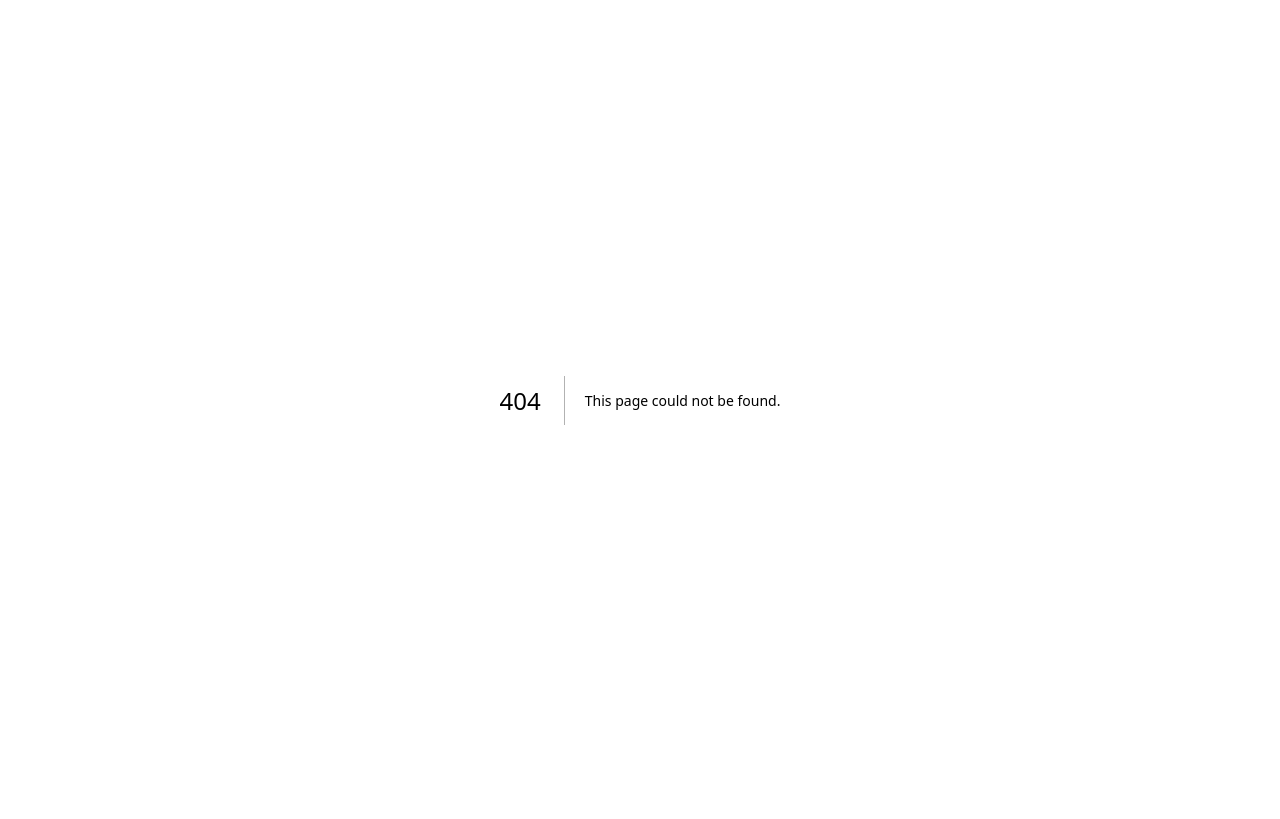
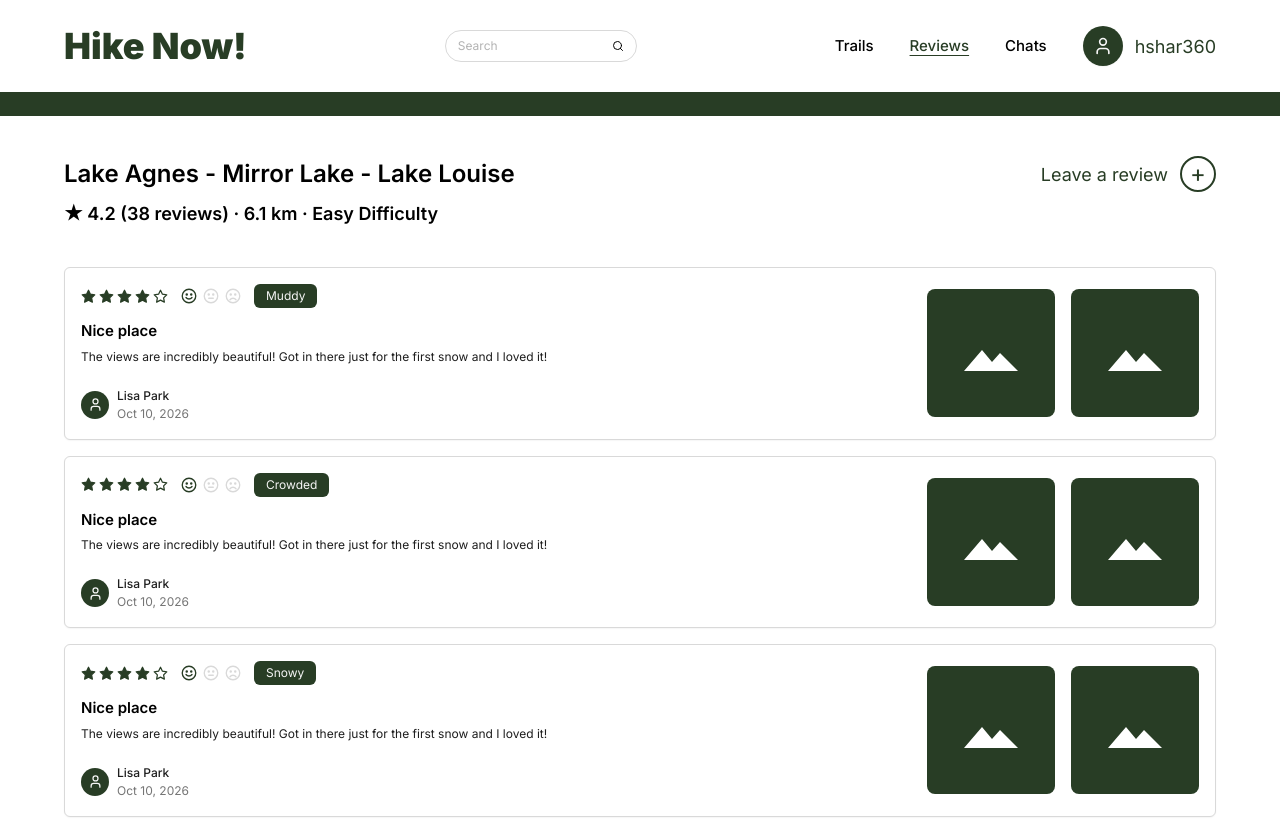
Before and after one commit to MRU-COMP3504-F2026/HikeNow, a Next.js app in the folder hike-now/: page /reviews in a window 1280 px wide. Before the commit this address had no page. Shown: the top 819 px of the page. Built offline with nearby package versions, Linux system fonts and the light colour scheme.

Commit message:
T55 implement reviews page from high fidelity prototype

```diff
--- /dev/null
+++ b/hike-now/app/reviews/page.tsx
@@ -0,0 +1,215 @@
+import Footer from "../components/footer";
+import { UserIcon } from "../components/icons";
+import Navbar from "../components/navbar";
+import StarRating from "../components/star-rating";
+import Tag from "../components/tag";
+
+type Review = {
+  id: number;
+  rating: number;
+  condition: "good" | "neutral" | "bad";
+  tag: string;
+  title: string;
+  comment: string;
+  author: string;
+  date: string;
+};
+
+const reviews: Review[] = [
+  {
+    id: 1,
+    rating: 4,
+    condition: "good",
+    tag: "Muddy",
+    title: "Nice place",
+    comment:
+      "The views are incredibly beautiful! Got in there just for the first snow and I loved it!",
+    author: "Lisa Park",
+    date: "Oct 10, 2026",
+  },
+  {
+    id: 2,
+    rating: 4,
+    condition: "good",
+    tag: "Crowded",
+    title: "Nice place",
+    comment:
+      "The views are incredibly beautiful! Got in there just for the first snow and I loved it!",
+    author: "Lisa Park",
+    date: "Oct 10, 2026",
+  },
+  {
+    id: 3,
+    rating: 4,
+    condition: "good",
+    tag: "Snowy",
+    title: "Nice place",
+    comment:
+      "The views are incredibly beautiful! Got in there just for the first snow and I loved it!",
+    author: "Lisa Park",
+    date: "Oct 10, 2026",
+  },
+];
+
+function ConditionIcons({
+  selected,
+}: {
+  selected: Review["condition"];
+}) {
+  const conditions = [
+    { key: "good", mouth: "M8 14s1.5 2 4 2 4-2 4-2" },
+    { key: "neutral", mouth: "M9 15h6" },
+    { key: "bad", mouth: "M8 17s1.5-2 4-2 4 2 4 2" },
+  ] as const;
+
+  return (
+    <div
+      className="flex items-center gap-1"
+      aria-label={`Trail condition: ${selected}`}
+    >
+      {conditions.map(({ key, mouth }) => {
+        const active = key === selected;
+
+        return (
+          <svg
+            key={key}
+            width="18"
+            height="18"
+            viewBox="0 0 24 24"
+            fill="none"
+            stroke="currentColor"
+            strokeWidth="1.8"
+            strokeLinecap="round"
+            strokeLinejoin="round"
+            className={active ? "text-primary" : "text-border"}
+            aria-hidden="true"
+          >
+            <circle cx="12" cy="12" r="9" />
+            <circle cx="9" cy="10" r="0.75" fill="currentColor" />
+            <circle cx="15" cy="10" r="0.75" fill="currentColor" />
+            <path d={mouth} />
+          </svg>
+        );
+      })}
+    </div>
+  );
+}
+
+function PhotoPlaceholder() {
+  return (
+    <div
+      className="flex h-28 w-28 shrink-0 items-center justify-center rounded-lg bg-primary md:h-32 md:w-32"
+      aria-label="Review photo placeholder"
+    >
+      <svg
+        width="62"
+        height="48"
+        viewBox="0 0 62 48"
+        fill="none"
+        aria-hidden="true"
+      >
+        <path
+          d="M4 42 22 21l10 12 8-9 18 18H4Z"
+          fill="white"
+        />
+      </svg>
+    </div>
+  );
+}
+
+function ReviewCard({ review }: { review: Review }) {
+  return (
+    <article className="rounded-control border border-border bg-background p-4 shadow-control">
+      <div className="flex flex-col gap-6 md:flex-row md:items-center md:justify-between">
+        {/* Left side */}
+        <div className="min-w-0 flex-1">
+          <div className="mb-3 flex flex-wrap items-center gap-3">
+            <StarRating value={review.rating} />
+
+            <ConditionIcons selected={review.condition} />
+
+            <Tag className="px-2 py-1">
+              {review.tag}
+            </Tag>
+          </div>
+
+          <h2 className="mb-1 text-nav font-semibold text-ink">
+            {review.title}
+          </h2>
+
+          <p className="mb-5 max-w-2xl text-small leading-5 text-text">
+            {review.comment}
+          </p>
+
+          <div className="flex items-center gap-2">
+            <span className="grid size-7 place-items-center rounded-full bg-primary text-on-primary">
+              <UserIcon size={15} />
+            </span>
+
+            <div>
+              <p className="text-small font-medium text-text">
+                {review.author}
+              </p>
+              <p className="text-small text-text-subtle">
+                {review.date}
+              </p>
+            </div>
+          </div>
+        </div>
+
+        {/* Review photos */}
+        <div className="flex gap-4">
+          <PhotoPlaceholder />
+          <PhotoPlaceholder />
+        </div>
+      </div>
+    </article>
+  );
+}
+
+export default function ReviewsPage() {
+  return (
+    <div className="flex min-h-screen flex-col bg-background">
+      <Navbar user={{ email: "hshar360" }} />
+
+      <main className="flex-1 px-4 py-10 md:px-16">
+        {/* Trail heading */}
+        <section className="mb-10 flex flex-col gap-6 md:flex-row md:items-start md:justify-between">
+          <div>
+            <h1 className="text-title font-semibold text-ink">
+              Lake Agnes - Mirror Lake - Lake Louise
+            </h1>
+
+            <p className="mt-2 text-heading font-semibold text-ink">
+              ★ 4.2 (38 reviews) · 6.1 km · Easy Difficulty
+            </p>
+          </div>
+
+          {/* Leave review button */}
+          <button
+            type="button"
+            className="flex cursor-pointer items-center gap-3 self-start text-heading text-primary transition-opacity hover:opacity-80"
+          >
+            <span>Leave a review</span>
+
+            <span className="flex size-9 items-center justify-center rounded-full border-2 border-primary text-2xl leading-none">
+              +
+            </span>
+          </button>
+        </section>
+
+        {/* Reviews */}
+        <section
+          className="flex flex-col gap-4"
+          aria-label="Trail reviews"
+        >
+          {reviews.map((review) => (
+            <ReviewCard key={review.id} review={review} />
+          ))}
+        </section>
+      </main>
+
+      <Footer />
+    </div>
+  );
+}
```
